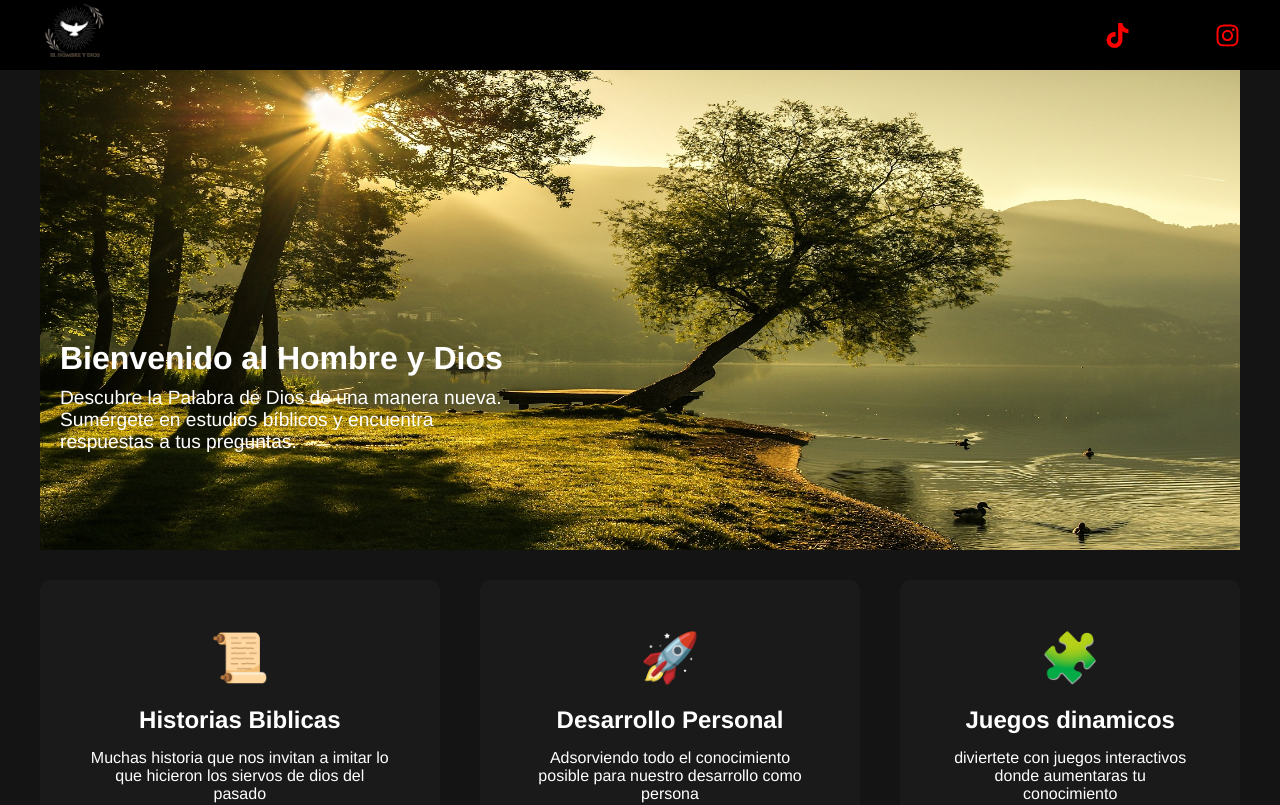
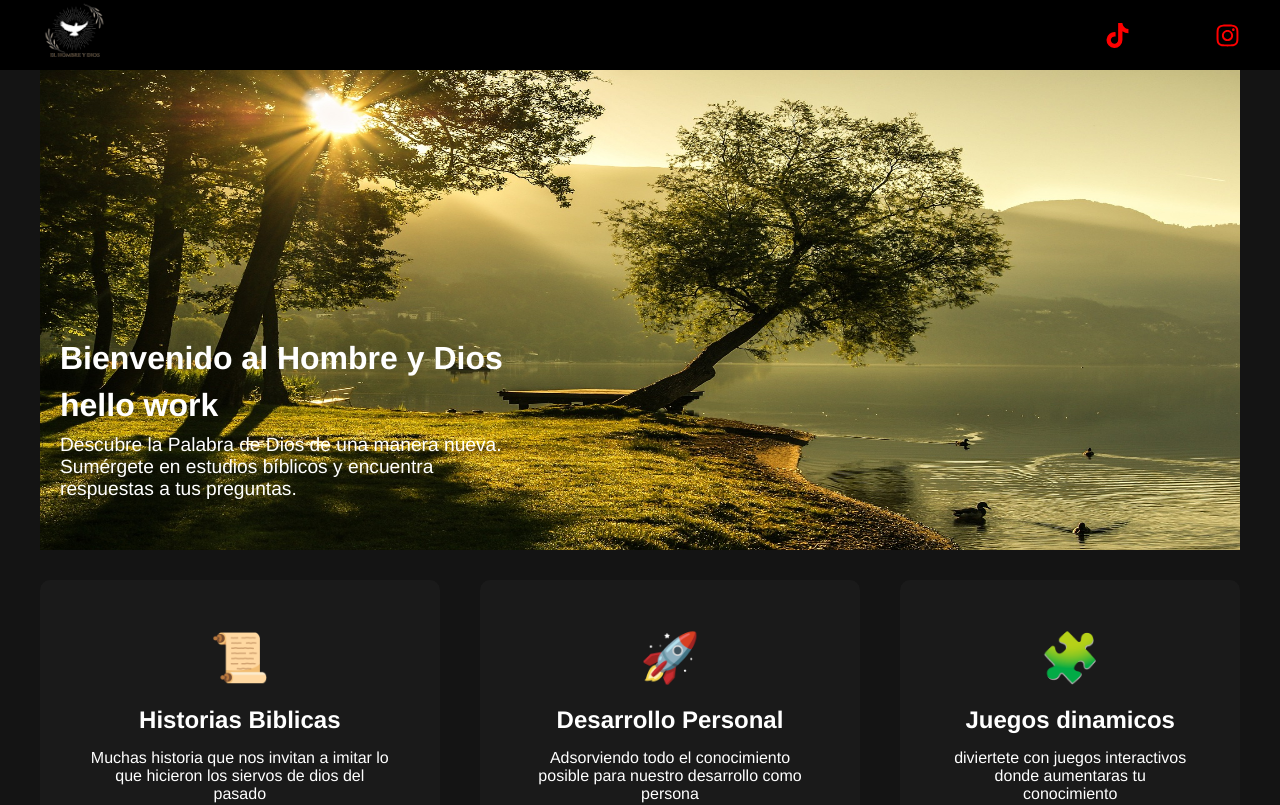
Before and after one commit to WilAndy-academiaMW/Pagina, a React (Vite) app: page / in a window 1280 px wide. Shown: the top 805 px of the page. Built offline with nearby package versions, Linux system fonts and the light colour scheme.

Commit message:
pequeño error resuelto

```diff
--- a/src/El saber/elSaber.jsx
+++ b/src/El saber/elSaber.jsx
@@ -8,7 +8,7 @@ export const Encabezado =({ImgH,TituloH, ParrafoH,color,colorp,fondo,fondop})=>{
      <img style={{width:'100%', height:'100%'}} src={ImgH} alt="IMAGEN DE PORTADA" />
 <div className="hero-content">
 <h1 style={{ color: color, boxShadow: fondo }}>{TituloH}</h1>
-
+<h1>hello work</h1>
  <p style={{color:colorp,boxShadow:fondop}}>{ ParrafoH}</p>
  {/*<a href="#" className="btn btn-primary">Reproducir</a>
  <a href="#" className="btn">Más información</a>*/}
```
